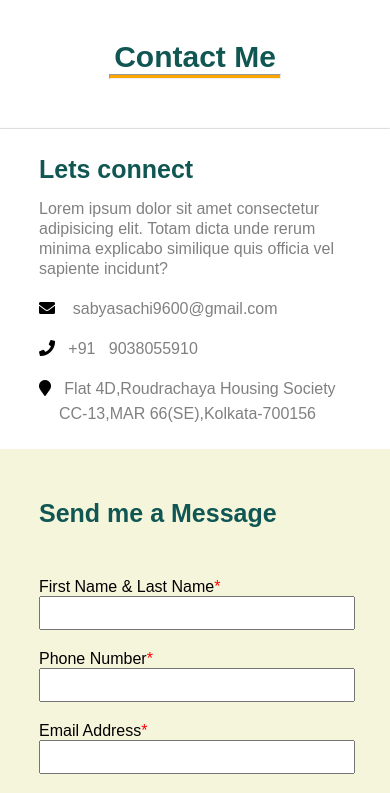
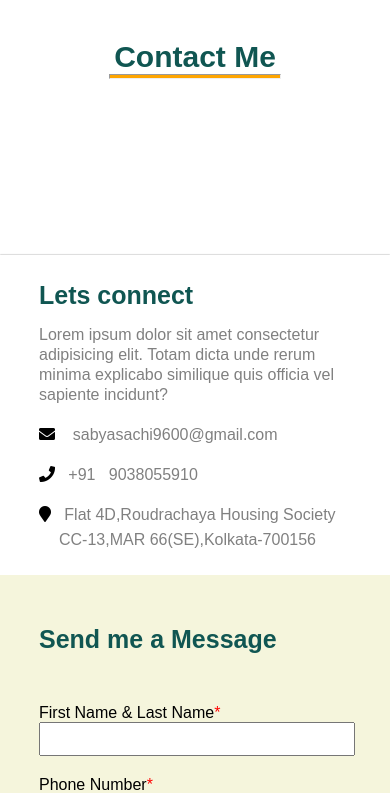
Before and after one commit to sabyasachi94sen/react-portfolio, a React (Create React App) app: page / in a window 390 px wide. Shown: the part 5760-6553 px from the top of the page. Built offline with nearby package versions, Linux system fonts and the light colour scheme.

Commit message:
Updated css

```diff
--- a/src/Components/style.css
+++ b/src/Components/style.css
@@ -1463,6 +1463,7 @@ textarea{
         display: flex;
         flex-direction: column;
         /* background-color: yellow; */
+         margin-top:15vh;
 
     }
     /* .contact-me-hr{
@@ -2013,6 +2014,7 @@ textarea{
         display: flex;
         flex-direction: column;
         /* background-color: yellow; */
+       margin-top:20vh;
 
     }
     .contact-me:hover{
```
